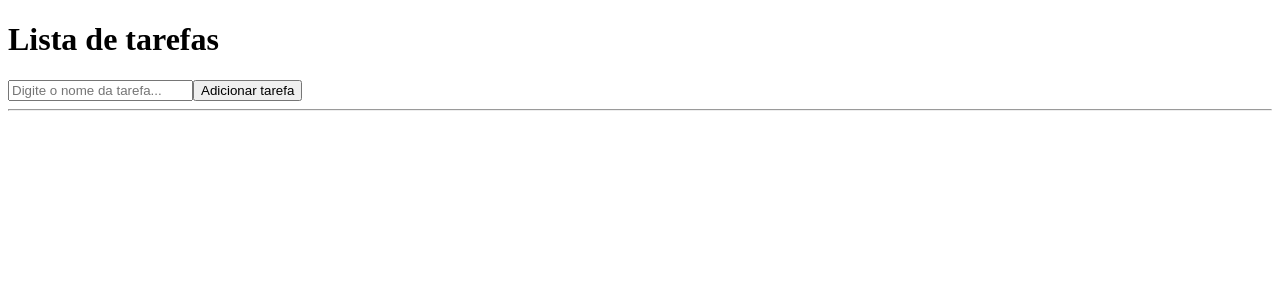
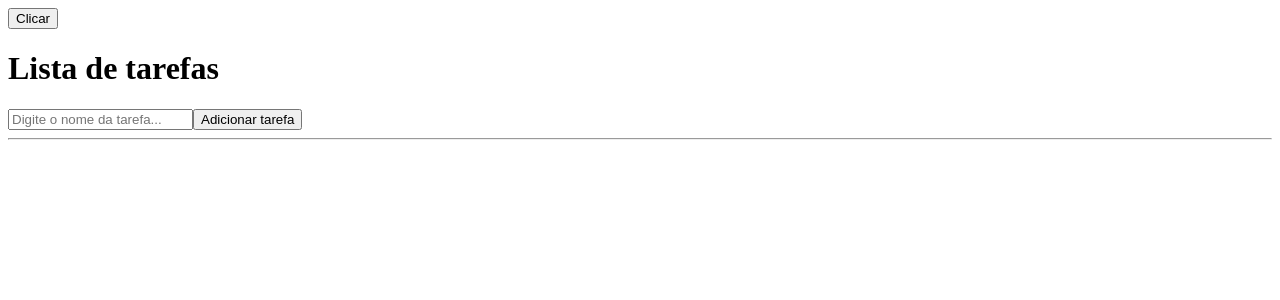
Before and after one commit to YanGraim/listas, a React (Vite) app: page / in a window 1280 px wide. Shown: the top 300 px of the page. Built offline with nearby package versions, Linux system fonts and the light colour scheme.

Commit message:
passa dependencia ao useEffect

```diff
--- a/src/App.tsx
+++ b/src/App.tsx
@@ -7,12 +7,13 @@ function App() {
     enable: false,
     task: ''
   })
-  const [teste, setTeste] = useState(true);
+  const [teste, setTeste] = useState(false);
 
 
   useEffect(() => {
     console.log("Componente montado!");
-  }, []);
+    console.log("Componente sofre alteração por conta do useState teste")
+  }, [teste]);
 
 
   function handleRegister() {
@@ -61,6 +62,7 @@ function App() {
 
   return (
     <div>
+      <button onClick={() => setTeste(true)}>Clicar</button>
       <h1>Lista de tarefas</h1>
 
       <input
```
